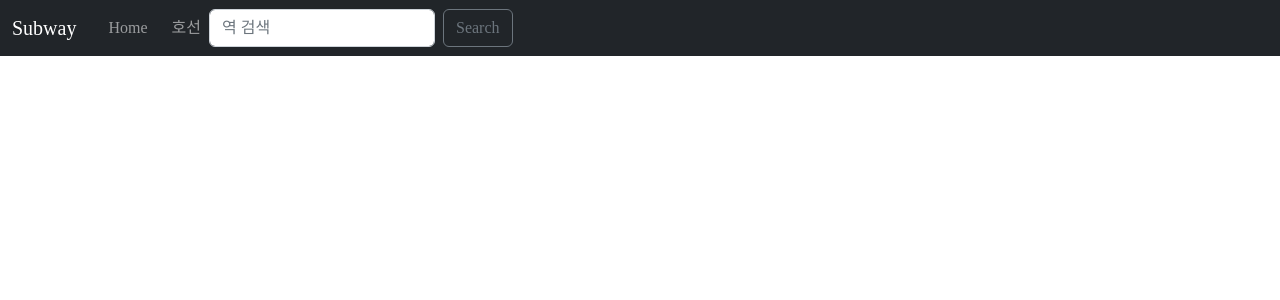
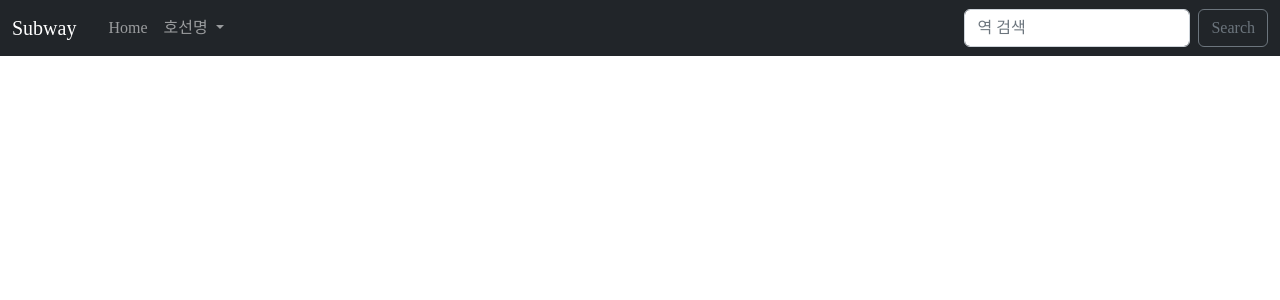
Before and after one commit to TonysHub/subway, a Django app: page /scraper/searchResult/ in a window 1280 px wide. Shown: the top 300 px of the page. Run offline with Django 4.2, Linux system fonts and the light colour scheme; data comes from the database, SQL or seed files in the repository.

Commit message:
Jsh feature navbar (#24)
* update: update search d-flex css

* update: update nav dropdown

* update: update nav bar

* update: update dropdown, navbar

```diff
--- a/project/project/settings.py
+++ b/project/project/settings.py
@@ -68,6 +68,9 @@ TEMPLATES = [
     },
 ]
 
+TEMPLATE_LOADERS = ( # added to read templatetags
+    'django.template.loaders.app_directories.load_template_source',
+)
 
 WSGI_APPLICATION = 'project.wsgi.application'
 
--- a/project/scraper/static/scraper/style.css
+++ b/project/scraper/static/scraper/style.css
@@ -57,5 +57,9 @@
   .d-flex{
     display: flex;
     margin: 0;
-    padding-left: 0;
+    padding-right: 0;
+    margin-left: auto;;
   }
+  .dropdown:hover .dropdown-menu {
+    display: block;
+  }
--- a/project/scraper/templates/scraper/base.html
+++ b/project/scraper/templates/scraper/base.html
@@ -1,4 +1,6 @@
 {% load static %}
+{% load all_lines %}
+
 <!DOCTYPE html>
 <html lang="en">
   <head>
@@ -23,18 +25,29 @@
         <div class="collapse navbar-collapse" id="collapse">
           <div class="navbar-nav">
               <a class="nav-item nav-link" href="{% url 'scraper:index' %}" aria-hidden="true">&nbsp; Home</a>
-              <a class="nav-item nav-link" href="#" aria-hidden="true">&nbsp; 호선</a>
+
+              <li class="nav-item dropdown">
+                <a class="nav-link dropdown-toggle" href="#" role="button" data-bs-toggle="dropdown" aria-expanded="false">
+                  호선명
+                </a>
+                <ul class="dropdown-menu dropdown-menu-dark">
+                    {% find_all_lines %}
+                </ul>
+              </li>
           </div>
-          <form class="d-flex" method=POST action="{% url 'scraper:search-station' %}">
-              {% csrf_token %}
-              <input class="form-control me-2" type="search" placeholder="역 검색" aria-label="Search" name="searched">
-              <button class="btn btn-outline-secondary" type="submit">Search</button>
-          </form>
+
+    <form class="d-flex" method=POST action="{% url 'scraper:search-station' %}">
+        {% csrf_token %}
+        <input class="form-control me-2" type="search" placeholder="역 검색" aria-label="Search" name="searched">
+        <button class="btn btn-outline-secondary" type="submit">Search</button>
+    </form>
       </div>
       </div>
     </nav>
     {% block content %}
     {% endblock %}
 
+
+
   </body>
 </html>
--- /dev/null
+++ b/project/scraper/templates/scraper/dropdown.html
@@ -0,0 +1,3 @@
+{% for line in all_lines %}
+    <li><a href="{% url 'scraper:line-details' line.line %}">{{ line.line }}</a></li>
+{% endfor %}
--- /dev/null
+++ b/project/scraper/templatetags/all_lines.py
@@ -0,0 +1,9 @@
+from django import template
+from scraper.models import Stations
+register = template.Library()
+
+
+@register.inclusion_tag('scraper/dropdown.html')
+def find_all_lines():
+    all_lines = Stations.objects.values('line').distinct()
+    return {'all_lines':all_lines}
--- a/project/scraper/views.py
+++ b/project/scraper/views.py
@@ -13,6 +13,9 @@ class IndexView(ListView):
 
     def get_queryset(self):
         return Stations.objects.all()
+
+
+
 
 # 추후에 CBV로 변경
 def line_details(request, slug):
```
Also changed, not shown: project/scraper/templates/scraper/index.html (line endings or trailing spaces), project/scraper/templatetags/__init__.py (added).
